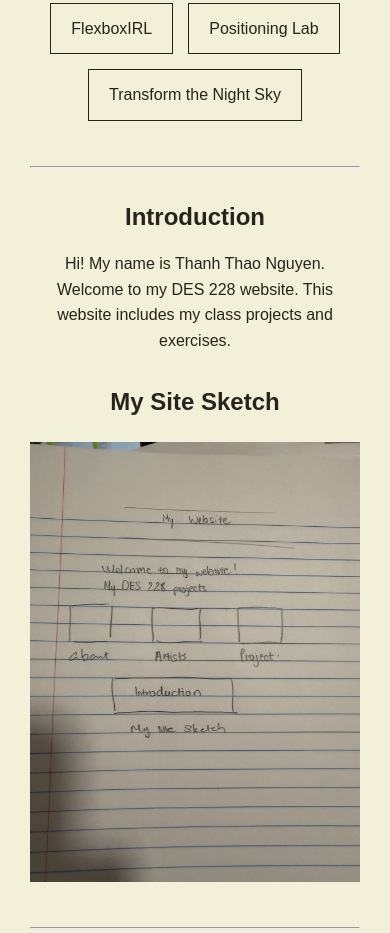
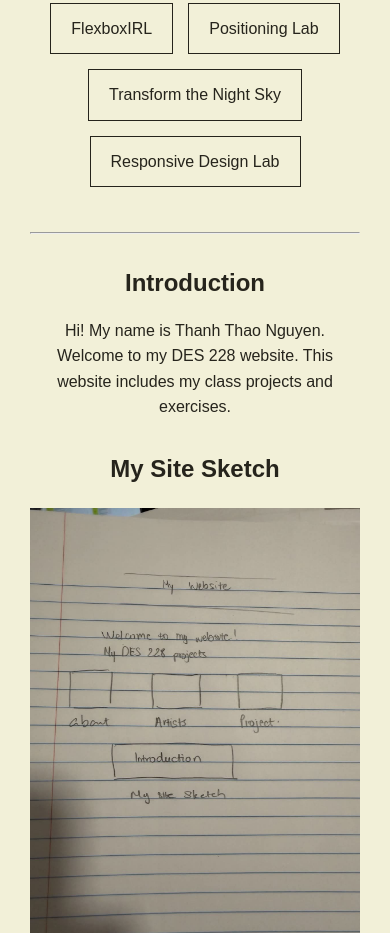
Before and after one commit to thanhthaonguyenn/des-228, a plain HTML site: page index.html in a window 390 px wide. Shown: the part 936-1869 px from the top of the page. Drawn offline with Linux system fonts and the light colour scheme.

Commit message:
Complete Responsive Design Lab

```diff
--- a/index.html
+++ b/index.html
@@ -30,6 +30,7 @@
     <a href="flexboxIRL/flexboxIRL.html">FlexboxIRL</a>
     <a href="positioningLab/positioningLab.html">Positioning Lab</a>
     <a href="homework/homework.html">Transform the Night Sky</a>
+    <a href="responsiveDemo/index.html">Responsive Design Lab</a>
 </nav>
 
 <hr>
```
